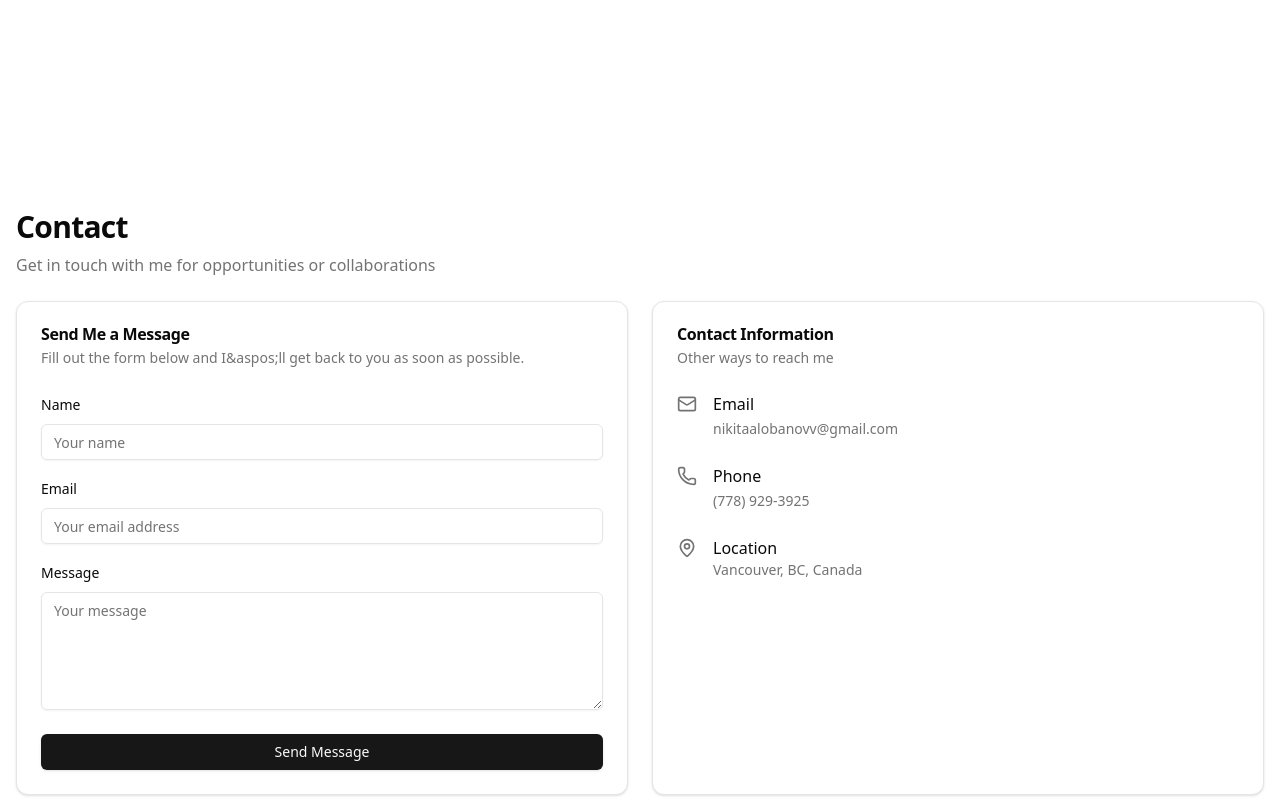
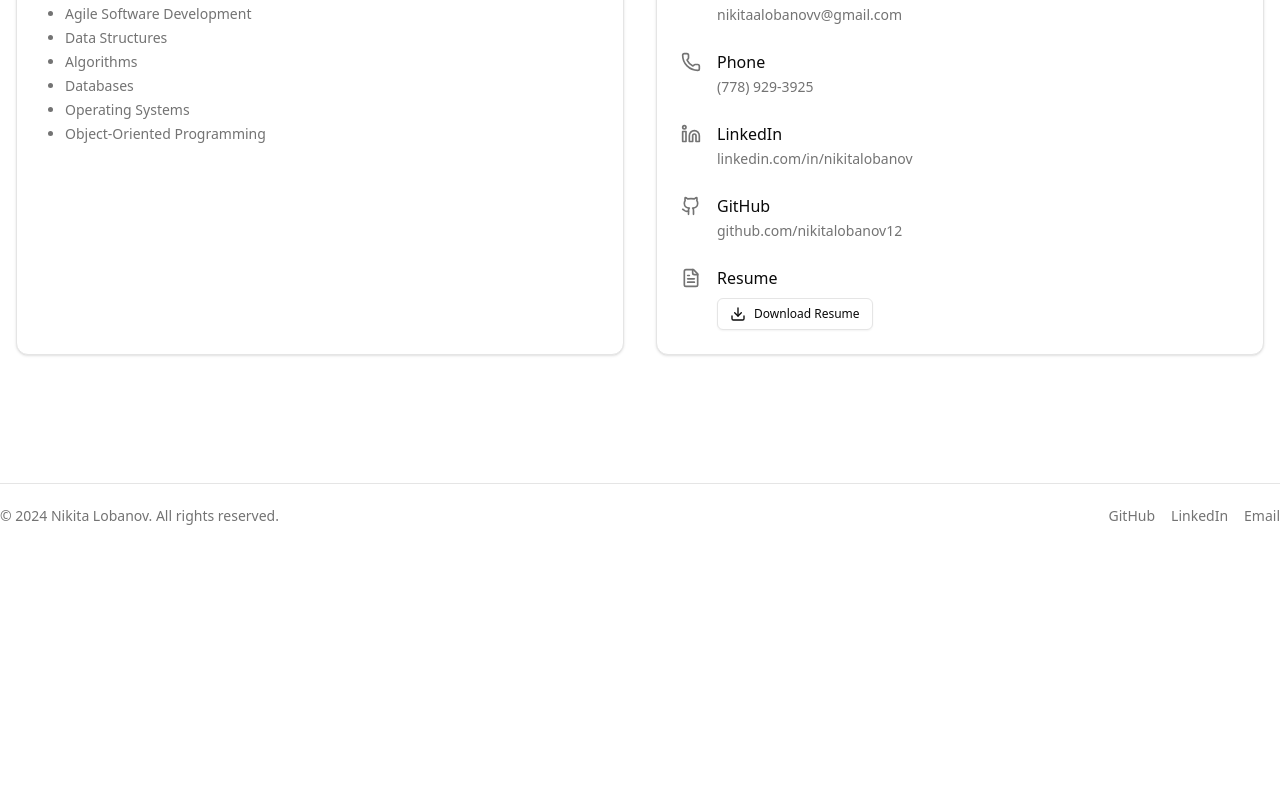
Before and after one commit to nikitalobanov12/nikita_lobanov_portfolio, a Next.js app: page / in a window 1280 px wide. Shown: the part 3820-4620 px from the top of the page. After the commit the page ends 4368 px from the top, so only its background shows below. Built offline with nearby package versions, Linux system fonts and the light colour scheme.

Commit message:
updated contact and layout slightly

```diff
--- /dev/null
+++ b/src/app/actions.ts
@@ -0,0 +1,37 @@
+'use server';
+
+import { send } from '@emailjs/nodejs';
+
+export async function sendEmail(formData: FormData) {
+	const name = formData.get('name') as string;
+	const email = formData.get('email') as string;
+	const message = formData.get('message') as string;
+
+	// Validation
+	if (!name || !email || !message) {
+		return { success: false, error: 'All fields are required' };
+	}
+
+	try {
+		await send(
+			process.env.EMAIL_JS_SERVICE_ID!,
+			process.env.EMAIL_JS_TEMPLATE_ID!,
+			{
+				name: name,
+				email: email,
+				message: message,
+				to_name: 'Nikita',
+				to_email: 'nikitaalobanovv@gmail.com',
+			},
+			{
+				publicKey: process.env.EMAIL_JS_PUBLIC_KEY!,
+				privateKey: process.env.EMAIL_JS_PRIVATE_KEY!,
+			}
+		);
+
+		return { success: true };
+	} catch (error) {
+		console.error('Error sending email:', error);
+		return { success: false, error: 'Failed to send message' };
+	}
+}
--- a/src/app/layout.tsx
+++ b/src/app/layout.tsx
@@ -2,7 +2,8 @@ import React from "react";
 import type { Metadata } from "next";
 import "./globals.css";
 import { Inter as FontSans } from "next/font/google"
-import { cn} from "@/lib/utils"
+import { cn } from "@/lib/utils"
+import { Toaster } from '@/components/ui/sonner'
 
 const fontSans = FontSans( {
 	subsets: ["latin"],
@@ -27,6 +28,7 @@ export default function RootLayout({
 		)}>
 			<div className="relative flex min-h-screen flex-col">
 				{children}
+				<Toaster/>
 			</div>
 
 		</body>
--- a/src/app/page.tsx
+++ b/src/app/page.tsx
@@ -11,14 +11,22 @@ export default function Home() {
   return (
     <>
       <Navbar />
-      <main className="container mx-auto px-4 py-10 space-y-24">
+      <main className="container mx-auto px-4 py-32 space-y-32">
         <HeroSection />
         <AboutSection />
         <SkillsSection />
         <ExperienceSection />
         <ProjectsSection />
-        <EducationSection />
-        <ContactSection />
+		<section >
+          <div className="grid lg:grid-cols-2 lg:gap-8 gap-16">
+            <div className="h-full flex flex-col">
+              <EducationSection />
+            </div>
+            <div className="h-full flex flex-col">
+              <ContactSection />
+            </div>
+          </div>
+        </section>
       </main>
       <Footer />
     </>
--- a/src/components/footer.tsx
+++ b/src/components/footer.tsx
@@ -3,7 +3,7 @@ import Link from "next/link";
 export function Footer() {
   return (
     <footer className="border-t py-6 md:py-0">
-      <div className="container flex flex-col items-center justify-between gap-4 md:h-16 md:flex-row">
+      <div className="container flex flex-col items-center justify-between gap-4 md:h-16 md:flex-row mx-auto">
         <p className="text-center text-sm leading-loose text-muted-foreground md:text-left">
           © {new Date().getFullYear()} Nikita Lobanov. All rights reserved.
         </p>
--- a/src/components/sections/contact.tsx
+++ b/src/components/sections/contact.tsx
@@ -1,54 +1,22 @@
+import { Card, CardContent, CardDescription, CardHeader, CardTitle } from "@/components/ui/card";
+import { Mail, Phone, Linkedin, Github, FileText, Download } from "lucide-react";
 import { Button } from "@/components/ui/button";
-import { Card, CardContent, CardDescription, CardFooter, CardHeader, CardTitle } from "@/components/ui/card";
-import { Input } from "@/components/ui/input";
-import { Textarea } from "@/components/ui/textarea";
-import { Mail, Phone, MapPin } from "lucide-react";
 
 export function ContactSection() {
   return (
-    <section id="contact" className="py-16">
-      <div className="space-y-6">
+    <div id="contact" className="space-y-6 h-full flex flex-col">
       <div className="space-y-2">
         <h2 className="text-3xl font-bold tracking-tight">Contact</h2>
         <p className="text-muted-foreground">
-            Get in touch with me for opportunities or collaborations
+          Get in touch with me
         </p>
       </div>
 
-        <div className="grid gap-6 md:grid-cols-2">
-          <Card>
-            <CardHeader>
-              <CardTitle>Send Me a Message</CardTitle>
-              <CardDescription>
-                Fill out the form below and I&aspos;ll get back to you as soon as possible.
-              </CardDescription>
-            </CardHeader>
-            <CardContent>
-              <form className="space-y-4">
-                <div className="space-y-2">
-                  <label htmlFor="name" className="text-sm font-medium">Name</label>
-                  <Input id="name" placeholder="Your name" />
-                </div>
-                <div className="space-y-2">
-                  <label htmlFor="email" className="text-sm font-medium">Email</label>
-                  <Input id="email" type="email" placeholder="Your email address" />
-                </div>
-                <div className="space-y-2">
-                  <label htmlFor="message" className="text-sm font-medium">Message</label>
-                  <Textarea id="message" placeholder="Your message" rows={5} />
-                </div>
-              </form>
-            </CardContent>
-            <CardFooter>
-              <Button type="submit" className="w-full">Send Message</Button>
-            </CardFooter>
-          </Card>
-
-          <Card>
+      <Card className="flex-1">
         <CardHeader>
           <CardTitle>Contact Information</CardTitle>
           <CardDescription>
-                Other ways to reach me
+            Ways to reach me
           </CardDescription>
         </CardHeader>
         <CardContent className="space-y-6">
@@ -73,18 +41,58 @@ export function ContactSection() {
           </div>
 
           <div className="flex items-start space-x-4">
-                <MapPin className="h-5 w-5 mt-0.5 text-muted-foreground" />
+            <Linkedin className="h-5 w-5 mt-0.5 text-muted-foreground" />
             <div>
-                  <h3 className="font-medium">Location</h3>
-                  <p className="text-sm text-muted-foreground">
-                    Vancouver, BC, Canada
-                  </p>
+              <h3 className="font-medium">LinkedIn</h3>
+              <a
+                href="https://linkedin.com/in/nikitalobanov"
+                target="_blank"
+                rel="noopener noreferrer"
+                className="text-sm text-muted-foreground hover:text-primary"
+              >
+                linkedin.com/in/nikitalobanov
+              </a>
+            </div>
+          </div>
+
+          <div className="flex items-start space-x-4">
+            <Github className="h-5 w-5 mt-0.5 text-muted-foreground" />
+            <div>
+              <h3 className="font-medium">GitHub</h3>
+              <a
+                href="https://github.com/nikitalobanov12"
+                target="_blank"
+                rel="noopener noreferrer"
+                className="text-sm text-muted-foreground hover:text-primary"
+              >
+                github.com/nikitalobanov12
+              </a>
+            </div>
+          </div>
+
+          <div className="flex items-start space-x-4">
+            <FileText className="h-5 w-5 mt-0.5 text-muted-foreground" />
+            <div>
+              <h3 className="font-medium">Resume</h3>
+              <Button
+                variant="outline"
+                size="sm"
+                className="mt-2"
+                asChild
+              >
+                <a
+                  href="/resume.pdf"
+                  target="_blank"
+                  download="Nikita_Lobanov_Resume.pdf"
+                  className="flex items-center gap-2"
+                >
+                  <Download className="h-4 w-4" /> Download Resume
+                </a>
+              </Button>
             </div>
           </div>
         </CardContent>
       </Card>
     </div>
-      </div>
-    </section>
   );
 }
--- a/src/components/sections/education.tsx
+++ b/src/components/sections/education.tsx
@@ -2,8 +2,7 @@ import { Card, CardContent, CardDescription, CardHeader, CardTitle } from "@/com
 
 export function EducationSection() {
   return (
-    <section id="education" className="py-16">
-      <div className="space-y-6">
+	<div id="education" className="space-y-6 h-full flex flex-col">
       <div className="space-y-2">
         <h2 className="text-3xl font-bold tracking-tight">Education</h2>
         <p className="text-muted-foreground">
@@ -11,7 +10,7 @@ export function EducationSection() {
         </p>
       </div>
 
-        <Card>
+	  <Card className="flex-1">
         <CardHeader>
           <div className="flex flex-col md:flex-row md:items-center md:justify-between">
             <div>
@@ -38,6 +37,5 @@ export function EducationSection() {
         </CardContent>
       </Card>
     </div>
-    </section>
   );
 }
--- /dev/null
+++ b/src/components/ui/sonner.tsx
@@ -0,0 +1,31 @@
+"use client"
+
+import { useTheme } from "next-themes"
+import { Toaster as Sonner } from "sonner"
+
+type ToasterProps = React.ComponentProps<typeof Sonner>
+
+const Toaster = ({ ...props }: ToasterProps) => {
+  const { theme = "system" } = useTheme()
+
+  return (
+    <Sonner
+      theme={theme as ToasterProps["theme"]}
+      className="toaster group"
+      toastOptions={{
+        classNames: {
+          toast:
+            "group toast group-[.toaster]:bg-background group-[.toaster]:text-foreground group-[.toaster]:border-border group-[.toaster]:shadow-lg",
+          description: "group-[.toast]:text-muted-foreground",
+          actionButton:
+            "group-[.toast]:bg-primary group-[.toast]:text-primary-foreground",
+          cancelButton:
+            "group-[.toast]:bg-muted group-[.toast]:text-muted-foreground",
+        },
+      }}
+      {...props}
+    />
+  )
+}
+
+export { Toaster }
```
Also changed, not shown: src/hooks/use-toast.ts (added, +194 -0 lines). Lines whose indentation alone changed are shown as unchanged.
